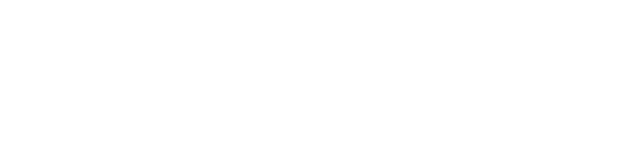
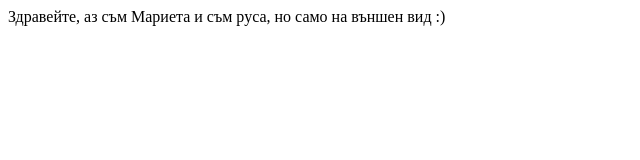
Before and after one commit to marietaatanasova11/stu2001321003, a plain HTML site: page src/index.html in a window 1280 px wide. Shown: the whole page, without its empty margins (0-640 px from the left). Drawn offline with Linux system fonts and the light colour scheme.

Commit message:
Update: Информация за мен

```diff
--- a/src/index.html
+++ b/src/index.html
@@ -5,6 +5,6 @@
     <title>Първи стъпки да стана инфлуенсер </title>
 </head>
 <body>
-
+    <div>Здравейте, аз съм Мариета и съм руса, но само на външен вид :) </div>
 </body>
 </html>
```
